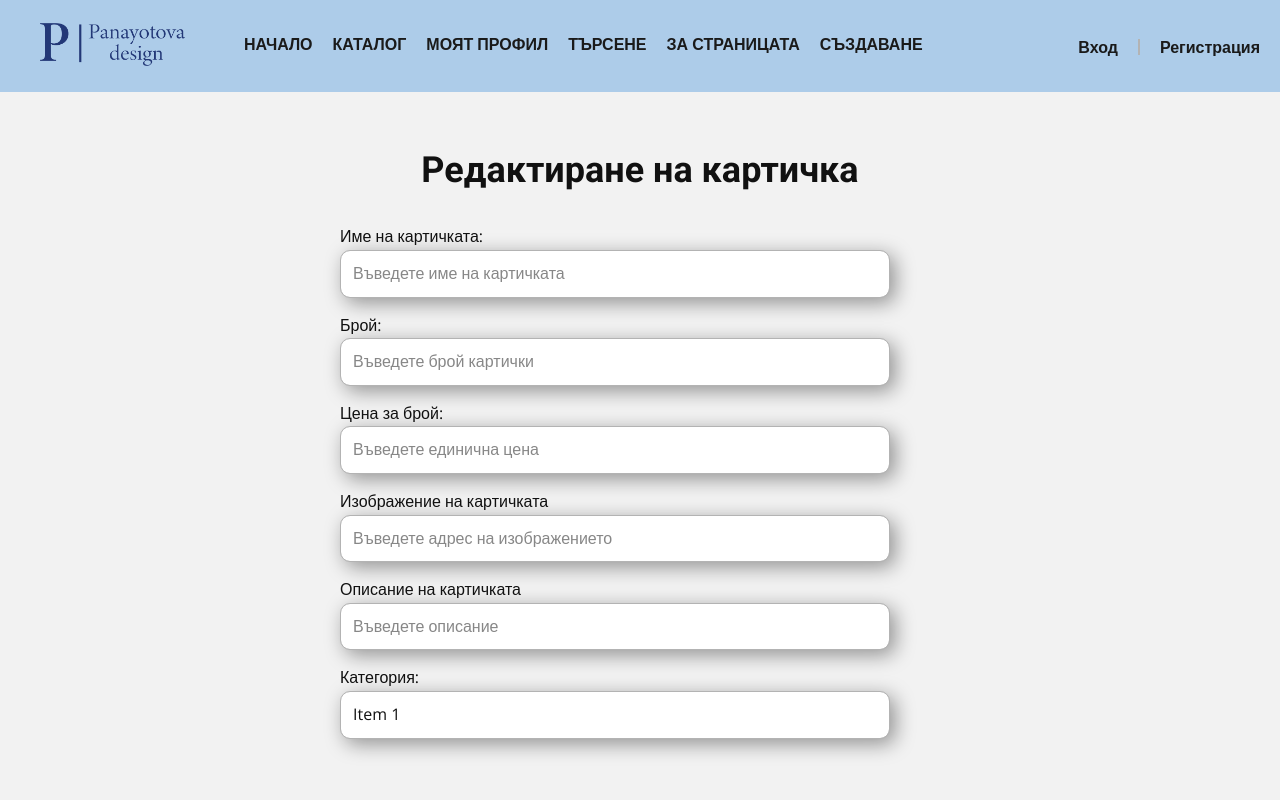
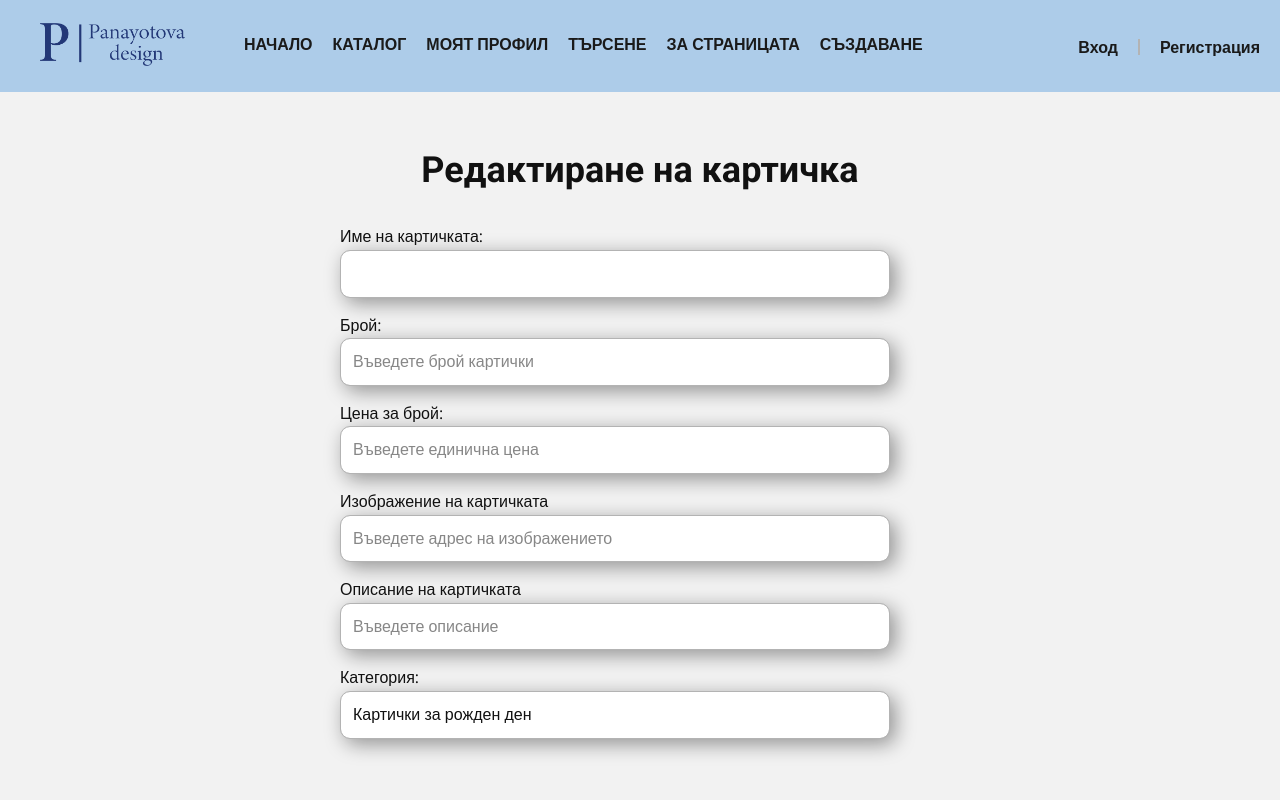
Before and after one commit to vladi1995/PetyaPanayotovaDesignStudio, a React (Create React App) app in the folder client/: page /cards/edit/1 in a window 1280 px wide. Shown: the top 800 px of the page. Built offline with nearby package versions, Linux system fonts and the light colour scheme; no server answers.

Commit message:
CardEdit started.

```diff
--- a/client/src/components/cards/CardEdit.js
+++ b/client/src/components/cards/CardEdit.js
@@ -1,46 +1,99 @@
+import { useState, useEffect } from "react";
+import { useParams } from "react-router-dom";
+import * as cardService from '../../services/cardService';
+
 const CardEdit = () => {
+    const [card, setCard] = useState({});
+    const { cardId } = useParams();
+
+
+    useEffect(() => {
+        cardService.getOne(cardId)
+            .then(result => setCard(result));
+    }, [cardId]);
+
+
     return (
         <section className="u-align-center u-clearfix u-grey-5 u-section-11" id="sec-fd74">
             <div className="u-clearfix u-sheet u-sheet-1">
                 <h2 className="u-text u-text-default u-text-1">Редактиране на картичка</h2>
                 <div className="u-form u-form-1">
                     <form action="https://forms.nicepagesrv.com/v2/form/process"
-                        className="u-clearfix u-form-spacing-15 u-form-vertical u-inner-form" style={{"padding": "10px"}} source="email"
+                        className="u-clearfix u-form-spacing-15 u-form-vertical u-inner-form" style={{ "padding": "10px" }} source="email"
                         name="form">
                         <div className="u-form-group u-form-name u-label-top">
-                            <label for="name-3b9a" className="u-label">Име на картичката:</label>
-                            <input type="text" placeholder="Въведете име на картичката" id="name-3b9a" name="name"
-                                className="u-border-1 u-border-grey-30 u-input u-input-rectangle u-radius-10 u-white u-input-1" required="" />
+                            <label htmlFor="name-3b9a" className="u-label">Име на картичката:</label>
+                            <input
+                                type="text"
+                                id="name-3b9a"
+                                name="name"
+                                className="u-border-1 u-border-grey-30 u-input u-input-rectangle u-radius-10 u-white u-input-1"
+                                required="required"
+                                value={card.name}
+                            />
                         </div>
                         <div className="u-form-group u-label-top">
-                            <label for="email-3b9a" className="u-label">Брой:</label>
-                            <input type="text" placeholder="Въведете брой картички" id="email-3b9a" name="count"
+                            <label htmlFor="email-3b9a" className="u-label">Брой:</label>
+                            <input
+                                type="text"
+                                placeholder="Въведете брой картички"
+                                id="email-3b9a"
+                                name="count"
                                 className="u-border-1 u-border-grey-30 u-input u-input-rectangle u-radius-10 u-white u-input-2"
-                                required="required" />
+                                required="required"
+                                value={card.count}
+                            />
                         </div>
                         <div className="u-form-group u-label-top u-form-group-3">
-                            <label for="text-f937" className="u-label">Цена за брой:</label>
-                            <input type="text" placeholder="Въведете единична цена" id="text-f937" name="price"
-                                className="u-border-1 u-border-grey-30 u-input u-input-rectangle u-radius-10 u-white u-input-3" />
+                            <label htmlFor="text-f937" className="u-label">Цена за брой:</label>
+                            <input
+                                type="text"
+                                placeholder="Въведете единична цена"
+                                id="text-f937"
+                                name="price"
+                                className="u-border-1 u-border-grey-30 u-input u-input-rectangle u-radius-10 u-white u-input-3"
+                                required="required"
+                                value={card.price}
+                            />
                         </div>
                         <div className="u-form-group u-label-top u-form-group-4">
-                            <label for="text-d5ae" className="u-label">Изображение на картичката</label>
-                            <input type="text" placeholder="Въведете адрес на изображението" id="text-d5ae" name="image"
-                                className="u-border-1 u-border-grey-30 u-input u-input-rectangle u-radius-10 u-white u-input-4" />
+                            <label htmlFor="text-d5ae" className="u-label">Изображение на картичката</label>
+                            <input
+                                type="text"
+                                placeholder="Въведете адрес на изображението"
+                                id="text-d5ae"
+                                name="image"
+                                className="u-border-1 u-border-grey-30 u-input u-input-rectangle u-radius-10 u-white u-input-4"
+                                required="required"
+                                value={card.image}
+                            />
                         </div>
                         <div className="u-form-group u-label-top u-form-group-5">
-                            <label for="text-a271" className="u-label">Описание на картичката</label>
-                            <input type="text" placeholder="Въведете описание" id="text-a271" name="description"
-                                className="u-border-1 u-border-grey-30 u-input u-input-rectangle u-radius-10 u-white u-input-5" />
+                            <label htmlFor="text-a271" className="u-label">Описание на картичката</label>
+                            <input
+                                type="text"
+                                placeholder="Въведете описание"
+                                id="text-a271"
+                                name="description"
+                                className="u-border-1 u-border-grey-30 u-input u-input-rectangle u-radius-10 u-white u-input-5"
+                                required="required"
+                                value={card.description}
+                            />
                         </div>
                         <div className="u-form-group u-form-select u-label-top u-form-group-6">
-                            <label for="select-67b6" className="u-label">Категория:</label>
+                            <label htmlFor="select-67b6" className="u-label">Категория:</label>
                             <div className="u-form-select-wrapper">
-                                <select id="select-67b6" name="select"
-                                    className="u-border-1 u-border-grey-30 u-input u-input-rectangle u-radius-10 u-white u-input-6">
-                                    <option value="Item 1" data-calc="">Item 1</option>
-                                    <option value="Item 2" data-calc="">Item 2</option>
-                                    <option value="Item 3" data-calc="">Item 3</option>
+                                <select
+                                    id="select-67b6"
+                                    name="select"
+                                    className="u-border-1 u-border-grey-30 u-input u-input-rectangle u-radius-10 u-white u-input-6"
+                                    value={card.category}
+                                >
+                                    <option value="birthdayCard">Картички за рожден ден</option>
+                                    <option value="baptismCard">Картички за кръщене</option>
+                                    <option value="baptismCard">Картички за погачи</option>
+                                    <option value="weddingCard">Покани за сватба</option>
+                                    <option value="wineLabels">Етикети за вино</option>
                                 </select>
 
                             </div>
--- a/client/src/components/cards/CreateCard.js
+++ b/client/src/components/cards/CreateCard.js
@@ -9,6 +9,7 @@ const CreateCard = ({addGame}) => {
     const {addCard} = useContext(CardContext);
 
     const [errors, setErrors] = useState({});
+
     const [values, setValues] = useState({
         name: '',
         count: '',
```
